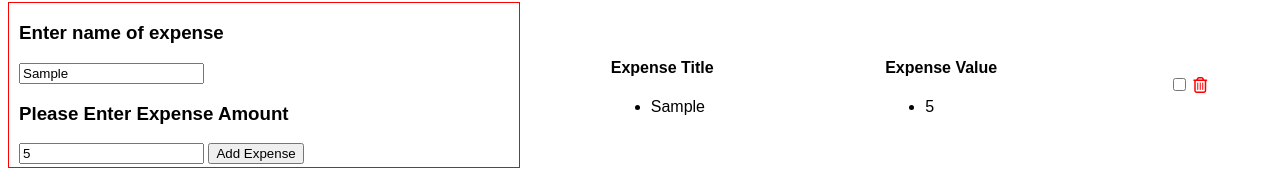
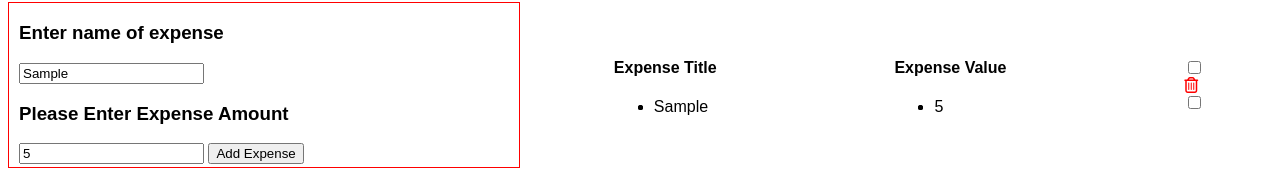
Before and after one commit to phrabos/budgetapp, a plain HTML site: page index.html in a window 1280 px wide. Both pictures are taken after typing "Sample", "5" into the empty fields and a click on the button "Add Expense". Shown: the part 194-363 px from the top of the page. Drawn offline with Linux system fonts and the light colour scheme.

Commit message:
add to event listener

```diff
--- a/app.js
+++ b/app.js
@@ -2,6 +2,13 @@ const budget= document.getElementById("budget-button");
 const budgetInput= document.getElementById("budget-input");
 const budgetOutput= document.getElementById("budget-output");
 
+const expense= document.getElementById("item");
+const amount= document.getElementById("amount");
+const button1= document.getElementById("button1");
+const itemOutput= document.getElementById("expense-title");
+const amountOutput= document.getElementById("expense-value");
+
+const checkboxSection =document.getElementById('checkbox-section');
 
 // event listeners for budget button
 
@@ -10,15 +17,25 @@ budget.addEventListener('click', () => {
     budgetOutput.textContent =  Number(budgetInput.value)
 });
 
-const expense= document.getElementById("item");
-const amount= document.getElementById("amount");
-const button1= document.getElementById("button1");
-const itemOutput= document.getElementById("expense-title");
-const amountOutput= document.getElementById("expense-value");
+
 
 
 button1.addEventListener('click', () => {
 
-  itemOutput.textContent = expense.value
-  amountOutput.textContent = Number(amount.value)
+  //itemOutput.textContent = expense.value;
+  //amountOutput.textContent = Number(amount.value);
+  const listItem= document.createElement("li");
+  listItem.textContent= expense.value;
+  itemOutput.appendChild(listItem);
+
+  const listItemTwo= document.createElement("li");
+  listItemTwo.textContent= Number(amount.value);
+  amountOutput.appendChild(listItemTwo);
+
+  const checkbox= document.createElement("input");
+  checkbox.type= "checkbox";
+  checkbox.className="checkbox"
+  checkboxSection.appendChild(checkbox);
+
+
 });
--- a/index.html
+++ b/index.html
@@ -59,8 +59,8 @@
                 </ul>
 
             </div>
-            <div>
-                <input type="checkbox">
+            <div id= "checkbox-section">
+                <input id="checkbox" type="checkbox" class="checkbox">
                 <i id="trash" class="far fa-trash-alt"></i>
                 <!-- <span class="glyphicon">&#xe020;</span> -->
 
--- a/style.css
+++ b/style.css
@@ -61,3 +61,11 @@ main {
     color: rgb(47, 72, 79);
     justify-content: center;
 }
+#checkbox-section{
+    display: flex;
+    flex-direction: column;
+}
+.checkbox {
+
+
+}
```
